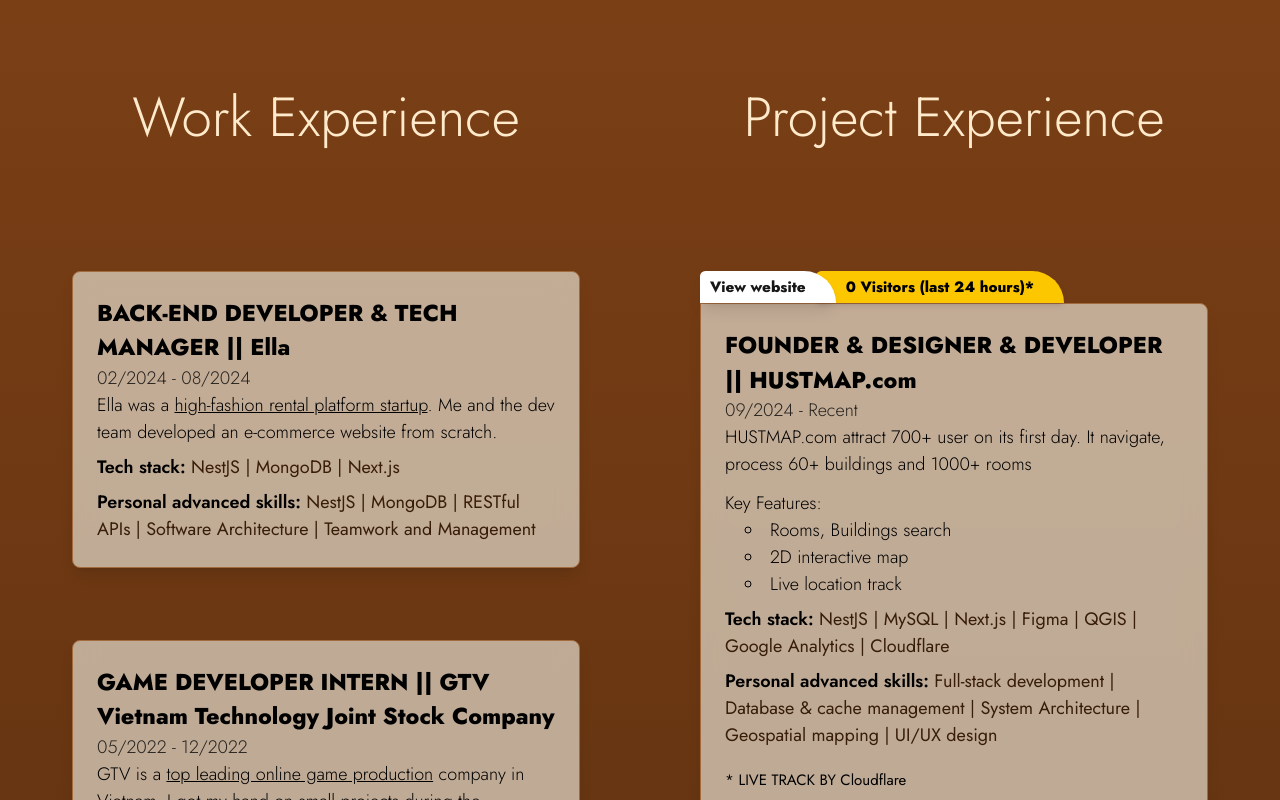
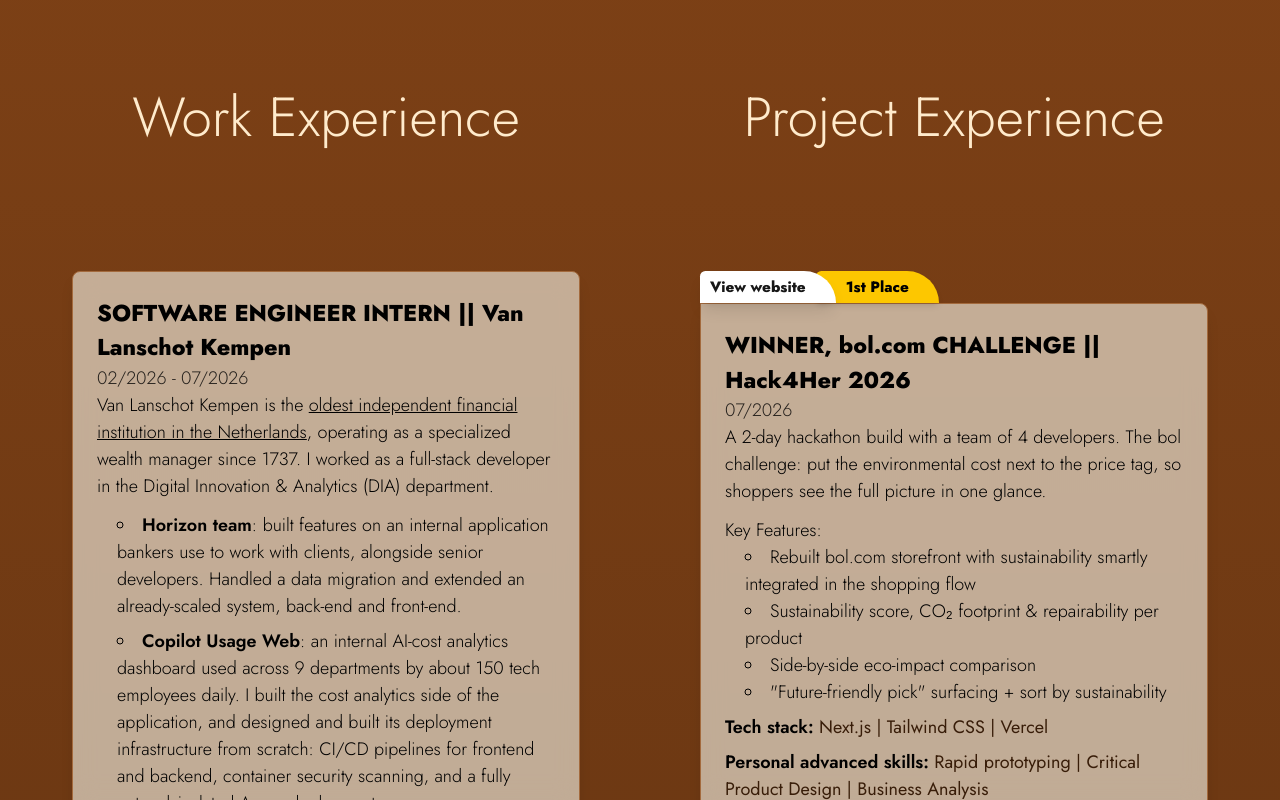
Before and after one commit to Cherry2403/personal_website2025, a Next.js app: page / in a window 1280 px wide. Shown: the part 2000-2800 px from the top of the page. Built offline with nearby package versions, Linux system fonts and the light colour scheme; no server answers.

Commit message:
update content

```diff
--- a/src/components/1-2parent/ISParent.js
+++ b/src/components/1-2parent/ISParent.js
@@ -69,8 +69,8 @@
         <img src="/dish.png" alt="Dish" />
         {showContent && (
           <div className="dish_content_container">
-            <p> <span className="experience_title">Backend development:</span> <br/> NestJS (NodeJS, TypeScript) | Software Architecture(UML) | RESTful APIs </p>
-            <p> <span className="experience_title">Frontend development:</span> <br/> JavaScript | HTML | CSS | Next.js (React, TypeScript) </p>
+            <p> <span className="experience_title">Backend development:</span> <br/> NestJS (NodeJS, TypeScript) | ASP.NET Core (C#) | Software Architecture(UML) | RESTful APIs </p>
+            <p> <span className="experience_title">Frontend development:</span> <br/> JavaScript | HTML | CSS | Next.js (React, TypeScript) | Angular (TypeScript) </p>
             <p> <span className="experience_title">Deployment & Hosting & Optimize:</span> <br/> Docker | Cloudflare | Google Analytics | CI/CD pipelines | Cache management(Redis)</p>
             <p> <span className="experience_title">Others:</span> <br/> C | C++ | Python | UI/UX design | C# | Scala | Java | Git | Project management(Agile)</p>
             <p> <span className="experience_title">Database:</span> <br/> MongoDB | MySQL | SQLite </p>
--- a/src/components/1-intro/Intro.js
+++ b/src/components/1-intro/Intro.js
@@ -73,8 +73,7 @@
 
 
         <div className="absolute top-[10%] text-center text-white">
-          <h1 className="text-5xl font-bold text-outline">Hi, my name Diep</h1>
-          <p className="text-2xl text-white font-light">you can call me <span className="font-bold text-4xl text-outline">Cherry</span></p>
+          <h1 className="text-5xl font-bold text-outline">Hi, my name is Stella Pham</h1>
           {/*{showSecondText && (
           <p className = "mt-5 top-[25%] text-center text-2xl font-light text-white">a software engineer</p>
         )}*/}
--- a/src/components/3-experience/Experience.js
+++ b/src/components/3-experience/Experience.js
@@ -36,6 +36,19 @@
           <h2 className = "section-title">Work Experience</h2>
 
           <div className = "experience-card">
+            <h3 className = "experience-title">SOFTWARE ENGINEER INTERN ||<a href="https://www.vanlanschotkempen.com/en-nl" target="_blank" rel="noopener noreferrer" className="hover:underline"> Van Lanschot Kempen</a>
+            </h3>
+            <div className = "experience-date">02/2026 - 07/2026</div>
+            <p>Van Lanschot Kempen is the <span className='underline'>oldest independent financial institution in the Netherlands</span>, operating as a specialized wealth manager since 1737. I worked as a full-stack developer in the Digital Innovation & Analytics (DIA) department.</p>
+            <ul className="list-[circle] pl-5 list-inside mt-3">
+              <li><span className="font-semibold">Horizon team</span>: built features on an internal application bankers use to work with clients, alongside senior developers. Handled a data migration and extended an already-scaled system, back-end and front-end.</li>
+              <li className="mt-2"><span className="font-semibold">Copilot Usage Web</span>: an internal AI-cost analytics dashboard used across 9 departments by about 150 tech employees daily. I built the cost analytics side of the application, and designed and built its deployment infrastructure from scratch: CI/CD pipelines for frontend and backend, container security scanning, and a fully network-isolated Azure deployment.</li>
+            </ul>
+            <p className = "tech-stack">Tech stack: <span>Angular 20 | .NET 9 | C# | SQL Server | Azure DevOps | Azure Container Apps | Bicep | Docker</span></p>
+            <p className="personal-skills">Personal advanced skills: <span>Full-stack development | CI/CD & DevSecOps | Azure cloud infrastructure | Data modeling & migration | Scalable system design | Teamwork</span></p>
+          </div>
+
+          <div className = "experience-card">
             <h3 className = "experience-title">BACK-END DEVELOPER & TECH MANAGER ||<a href="https://www.linkedin.com/company/ellaeverydayandluxury/posts/?feedView=all" target="_blank" rel="noopener noreferrer" className="hover:underline"> Ella</a>
             </h3>
             <div className = "experience-date">02/2024 - 08/2024</div>
@@ -60,6 +73,42 @@
             <div className="flex flex-row text-[12px] md:text-[15px] ">
 
               <button
+                onClick={() => window.open("https://hackstreetgirl-hack4her2026.vercel.app/", "_blank")}
+                className="font-bold z-4 view-web-button bg-white rounded-tl-[10px] rounded-tr-[60px] pl-[5px] pr-[15px] md:py-[5px] md:pl-[10px] md:pr-[30px] hover:bg-[#f0f0f0] transition-all duration-300 transform hover:scale-102 shadow-lg"
+              >
+                View website
+              </button>
+
+              <div className="bg-yellow-400 z-3 ml-[-20px] text-black font-bold rounded-tl-[10px] rounded-tr-[60px] flex items-center justify-center pl-[20px] pr-[20px] sm:pl-[30px] md:pr-[30px] shadow-md hover:shadow-lg transition-all duration-300 transform hover:scale-105">
+                1st Place
+              </div>
+            </div>
+
+            <div className = "experience-card-custom bg-[#FDFFF5]/58 p-6 rounded-b-lg rounded-tr-lg shadow-lg text-black text-[18px] border border-[#A36A3D] font-light backdrop-blur-md">
+              <h3 className = "experience-title">WINNER, bol.com CHALLENGE ||
+                <a href="https://hack4her.org/" target="_blank" rel="noopener noreferrer" className="hover:underline"> Hack4Her 2026</a>
+              </h3>
+              <div className = "experience-date">07/2026</div>
+
+              <p>A 2-day hackathon build with a team of 4 developers. The bol challenge: put the environmental cost next to the price tag, so shoppers see the full picture in one glance.</p>
+
+              <p className = "mt-3">Key Features:</p>
+              <ul className="list-[circle] pl-5 list-inside">
+                <li>Rebuilt bol.com storefront with sustainability smartly integrated in the shopping flow</li>
+                <li>Sustainability score, CO₂ footprint & repairability per product</li>
+                <li>Side-by-side eco-impact comparison</li>
+                <li>&quot;Future-friendly pick&quot; surfacing + sort by sustainability</li>
+              </ul>
+
+              <p className = "tech-stack">Tech stack: <span>Next.js | Tailwind CSS | Vercel</span></p>
+              <p className="personal-skills">Personal advanced skills: <span>Rapid prototyping | Critical Product Design | Business Analysis </span></p>
+            </div>
+          </div>
+
+          <div>
+            <div className="flex flex-row text-[12px] md:text-[15px] ">
+
+              <button
                 onClick={() => window.open("https://hustmap.com/", "_blank")}
                 className="font-bold z-4 view-web-button bg-white rounded-tl-[10px] rounded-tr-[60px] pl-[5px] pr-[15px] md:py-[5px] md:pl-[10px] md:pr-[30px] hover:bg-[#f0f0f0] transition-all duration-300 transform hover:scale-102 shadow-lg"
               >
@@ -77,7 +126,7 @@
               </h3>
               <div className = "experience-date">09/2024 - Recent</div>
 
-              <p>HUSTMAP.com attract 700+ user on its first day. It navigate, process 60+ buildings and 1000+ rooms </p>
+              <p>HUSTMAP.com is a map for university students, it attract 500-1500 users on daily basis. It navigate, process 60+ buildings and 1000+ rooms </p>
               <p className = "mt-3">Key Features:</p>
               <ul className="list-[circle] pl-5 list-inside">
                 <li>Rooms, Buildings search</li>
```
Also changed, not shown: 2 other files (tests, documents, lock files or other folders).
